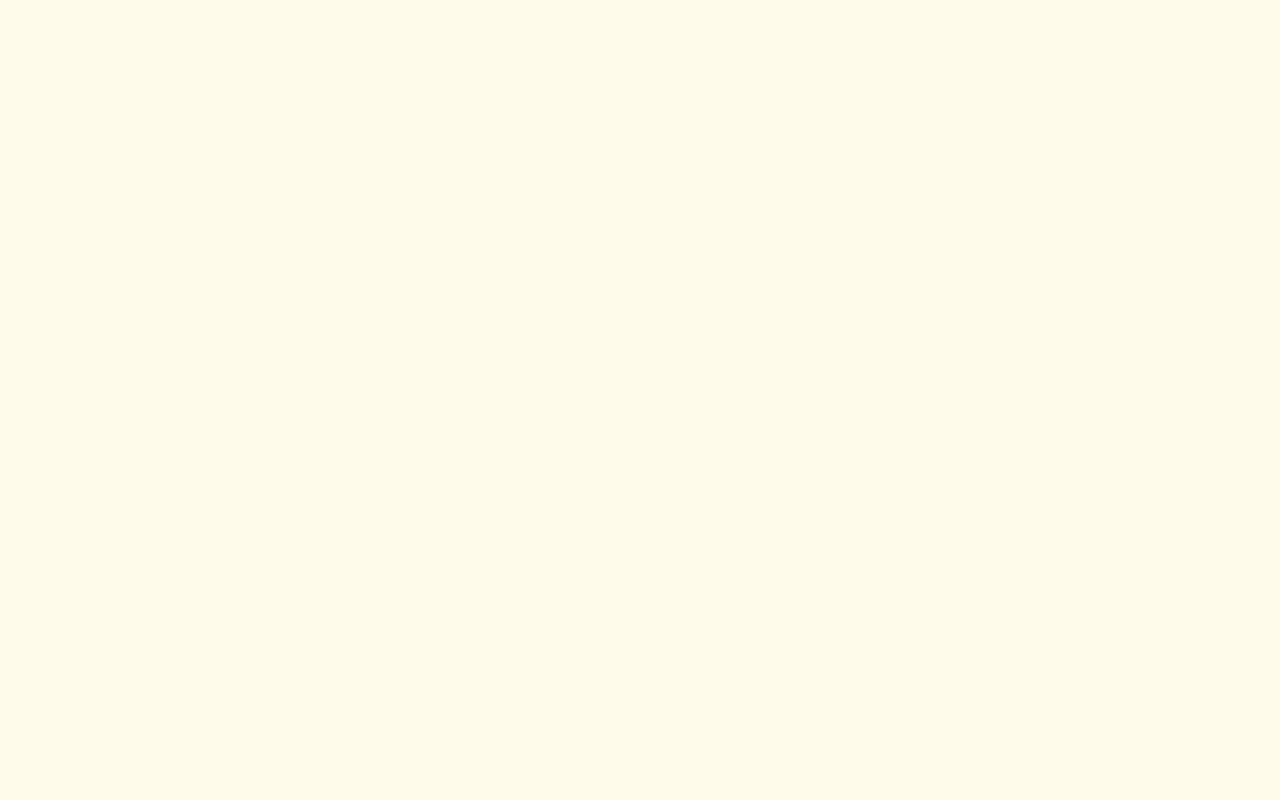
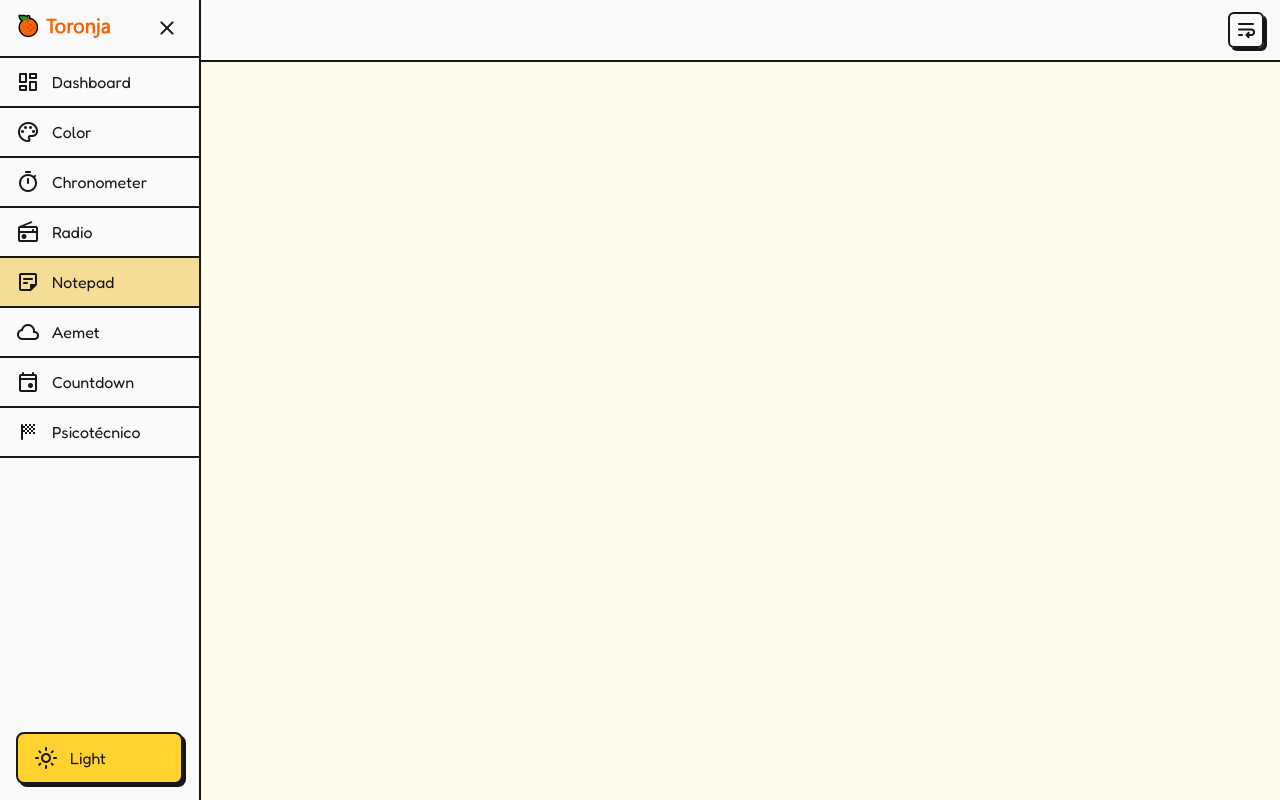
Before and after one commit to enjuanes/toronja, an Angular app: page /notepad in a window 1280 px wide. Before the commit this address led to /. Built offline with nearby package versions, Linux system fonts and the light colour scheme.

Commit message:
Notepad page first version

```diff
--- a/src/app/app.routes.ts
+++ b/src/app/app.routes.ts
@@ -55,9 +55,13 @@ export const routes: Routes = [
     title: 'Radio',
   },
   {
+    path: 'notepad',
+    loadComponent: () => import('./pages/notepad/notepad').then((m) => m.Notepad),
+    title: 'Notepad',
+  },
+  {
     path: 'psicotecnico',
-    loadComponent: () =>
-      import('./pages/psicotecnico/psicotecnico').then((m) => m.Psicotecnico),
+    loadComponent: () => import('./pages/psicotecnico/psicotecnico').then((m) => m.Psicotecnico),
     title: 'Psicotécnico',
   },
 ];
--- a/src/app/core/constants/core.constants.ts
+++ b/src/app/core/constants/core.constants.ts
@@ -11,20 +11,6 @@ export const PAGES = [
     description: 'A simple chronometer',
     icon: 'timer',
     code: 'chronometer',
-    cardBackground: 'bg-emerald-500/40',
-  },
-  {
-    title: 'Countdown',
-    description: 'A countdown to important moments',
-    icon: 'event',
-    code: 'countdown',
-    cardBackground: 'bg-amber-500/40',
-  },
-  {
-    title: 'Aemet',
-    description: 'Get weather prediction from AEMET',
-    icon: 'cloud',
-    code: 'aemet',
     cardBackground: 'bg-rose-500/40',
   },
   {
@@ -32,14 +18,35 @@ export const PAGES = [
     description: 'Configure your favorite radios stations',
     icon: 'radio',
     code: 'radio',
-    cardBackground: 'bg-teal-500/40',
+    cardBackground: 'bg-lime-500/40',
+  },
+  {
+    title: 'Notepad',
+    description: 'Write down your thoughts',
+    icon: 'sticky_note_2',
+    code: 'notepad',
+    cardBackground: 'bg-yellow-500/40',
+  },
+  {
+    title: 'Aemet',
+    description: 'Get weather prediction from AEMET',
+    icon: 'cloud',
+    code: 'aemet',
+    cardBackground: 'bg-sky-500/40',
+  },
+  {
+    title: 'Countdown',
+    description: 'A countdown to important moments',
+    icon: 'event',
+    code: 'countdown',
+    cardBackground: 'bg-toronja-500/40',
   },
   {
     title: 'Psicotécnico',
     description: 'Test de coordinación visomotora',
     icon: 'sports_score',
     code: 'psicotecnico',
-    cardBackground: 'bg-yellow-500/40',
+    cardBackground: 'bg-neutral-500/40',
   },
 ] as const;
 
@@ -47,3 +54,6 @@ export const CHRONOMETER_START_KEY = 'CHRONOMETER_START';
 export const CHRONOMETER_PAUSE_KEY = 'CHRONOMETER_PAUSE';
 
 export const RADIO_VOLUME_KEY = 'RADIO_VOLUME';
+
+export const NOTEPAD_CONTENT_KEY = 'NOTEPAD_CONTENT';
+export const NOTEPAD_ENABLE_WRAP_KEY = 'NOTEPAD_ENABLE_WRAP';
--- a/src/app/pages/color/color.html
+++ b/src/app/pages/color/color.html
@@ -57,7 +57,7 @@
 <dialog
   #colorDialog
   (click)="onDialogClick($event)"
-  class="static-neo-card m-auto w-full max-w-xs rounded-2xl bg-neutral-50 p-0 backdrop:bg-black/40 dark:bg-neutral-900"
+  class="static-neo-card m-auto w-full max-w-xs rounded-2xl bg-neutral-50 p-0 backdrop:bg-transparent dark:bg-neutral-900"
 >
   <!-- <div class="flex flex-col items-center gap-5" [formGroup]="pickerForm"> -->
   <form [formGroup]="pickerForm" class="flex flex-col items-center gap-6 p-6">
--- /dev/null
+++ b/src/app/pages/notepad/notepad.html
@@ -0,0 +1,35 @@
+<app-sidebar [(open)]="sidebarOpen" />
+<div class="flex h-dvh flex-col">
+  <header
+    class="sticky top-0 z-10 flex items-center justify-between border-b-2 bg-neutral-50 px-4 py-3 dark:border-neutral-400 dark:bg-neutral-900"
+  >
+    <div class="flex items-center gap-3">
+      <button
+        type="button"
+        (click)="sidebarOpen.set(true)"
+        aria-label="Open menu"
+        class="neo-button flex rounded-md p-1"
+      >
+        <span class="material-symbols-rounded" aria-hidden="true">menu</span>
+      </button>
+      <h1 class="text-xl font-semibold">Notepad</h1>
+    </div>
+
+    <div class="flex items-center gap-3">
+      <button
+        type="button"
+        (click)="wrapEnabled.update((wrap) => !wrap)"
+        title="Toggle line wrap"
+        aria-label="Toggle line wrap"
+        class="neo-button flex rounded-md p-1"
+        [class]="wrapEnabled() ? 'bg-toronja-500 text-white' : ''"
+      >
+        <span class="material-symbols-rounded" aria-hidden="true">wrap_text</span>
+      </button>
+    </div>
+  </header>
+  <main class="flex min-h-0 flex-1 flex-col">
+    <!-- <p class="bg-amber-300">tabs</p> -->
+    <div #codeMirrorWrapper class="min-h-0 flex-1"></div>
+  </main>
+</div>
--- /dev/null
+++ b/src/app/pages/notepad/notepad.ts
@@ -0,0 +1,62 @@
+import {
+  ChangeDetectionStrategy,
+  Component,
+  effect,
+  ElementRef,
+  signal,
+  viewChild,
+} from '@angular/core';
+import { ReactiveFormsModule } from '@angular/forms';
+import { Compartment } from '@codemirror/state';
+import { EditorView, minimalSetup } from 'codemirror';
+import { Sidebar } from '../../core/components/sidebar/sidebar';
+import { NOTEPAD_CONTENT_KEY, NOTEPAD_ENABLE_WRAP_KEY } from '../../core/constants/core.constants';
+
+@Component({
+  selector: 'app-notepad',
+  imports: [Sidebar, ReactiveFormsModule],
+  templateUrl: './notepad.html',
+  changeDetection: ChangeDetectionStrategy.OnPush,
+})
+export class Notepad {
+  private readonly codeMirrorWrapper = viewChild<ElementRef<HTMLDivElement>>('codeMirrorWrapper');
+
+  protected editorView?: EditorView;
+  private wrapCompartment = new Compartment();
+  protected wrapEnabled = signal(localStorage.getItem(NOTEPAD_ENABLE_WRAP_KEY) === 'true');
+
+  protected sidebarOpen = signal(false);
+
+  constructor() {
+    effect(() => {
+      const codeMirrorWrapper = this.codeMirrorWrapper();
+      if (codeMirrorWrapper) {
+        this.editorView = new EditorView({
+          doc: localStorage.getItem(NOTEPAD_CONTENT_KEY) ?? '',
+          extensions: [
+            // basicSetup,
+            minimalSetup,
+            this.wrapCompartment.of(EditorView.lineWrapping),
+            EditorView.updateListener.of((update) => {
+              if (update.docChanged) {
+                localStorage.setItem(NOTEPAD_CONTENT_KEY, update.state.doc.toString());
+              }
+            }),
+          ],
+          parent: codeMirrorWrapper.nativeElement,
+        });
+      }
+    });
+
+    effect(() => {
+      localStorage.setItem(NOTEPAD_ENABLE_WRAP_KEY, String(this.wrapEnabled()));
+      if (this.editorView) {
+        this.editorView.dispatch({
+          effects: this.wrapCompartment.reconfigure(
+            this.wrapEnabled() ? EditorView.lineWrapping : []
+          ),
+        });
+      }
+    });
+  }
+}
--- a/src/styles/styles.css
+++ b/src/styles/styles.css
@@ -11,7 +11,7 @@ layer(google-icons);
   src: url('/fonts/segoe-ui-emoji.woff2') format('woff2');
   font-display: swap;
 }
-
+/* Tailwind */
 @custom-variant dark (&:where(.dark, .dark *));
 
 @theme {
@@ -33,10 +33,12 @@ layer(google-icons);
   --color-neutral-250: #e1e1e1;
 }
 
+/*  Segoe UI Emoji */
 .segoe-emoji {
   font-family: 'Segoe UI Emoji', 'Roboto', sans-serif;
 }
 
+/* Material Symbols Rounded */
 .material-symbols-rounded {
   --fill: 0;
   --wght: 400;
@@ -57,3 +59,18 @@ layer(google-icons);
 dialog {
   color: inherit;
 }
+
+/* CodeMirror */
+.cm-editor {
+  height: 100%;
+  /* font-size: var(--text-sm); */
+  font-size: var(--text-base);
+}
+
+.cm-scroller {
+  overflow: auto;
+}
+
+.cm-content {
+  font-family: var(--font-mono);
+}
```
Also changed, not shown: package.json (+23 -21 lines), 1 other file (tests, documents, lock files or other folders).
